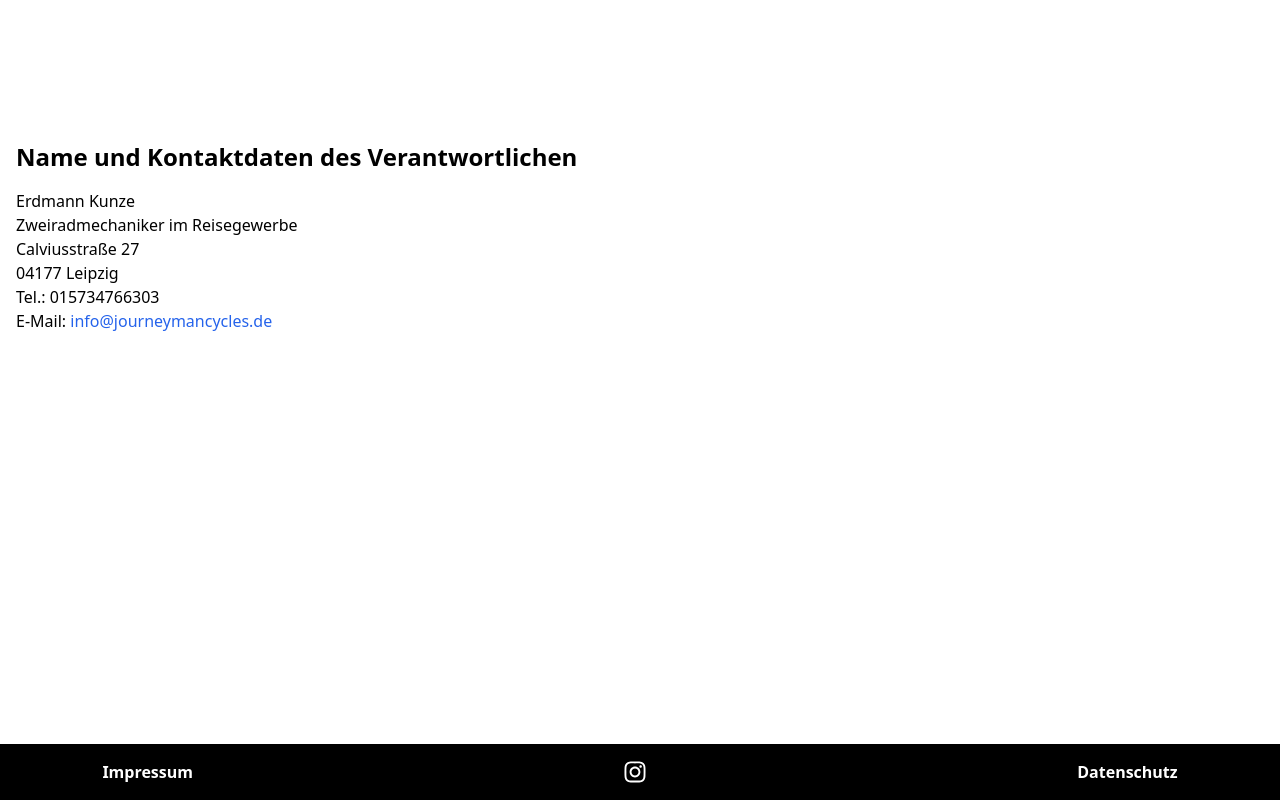
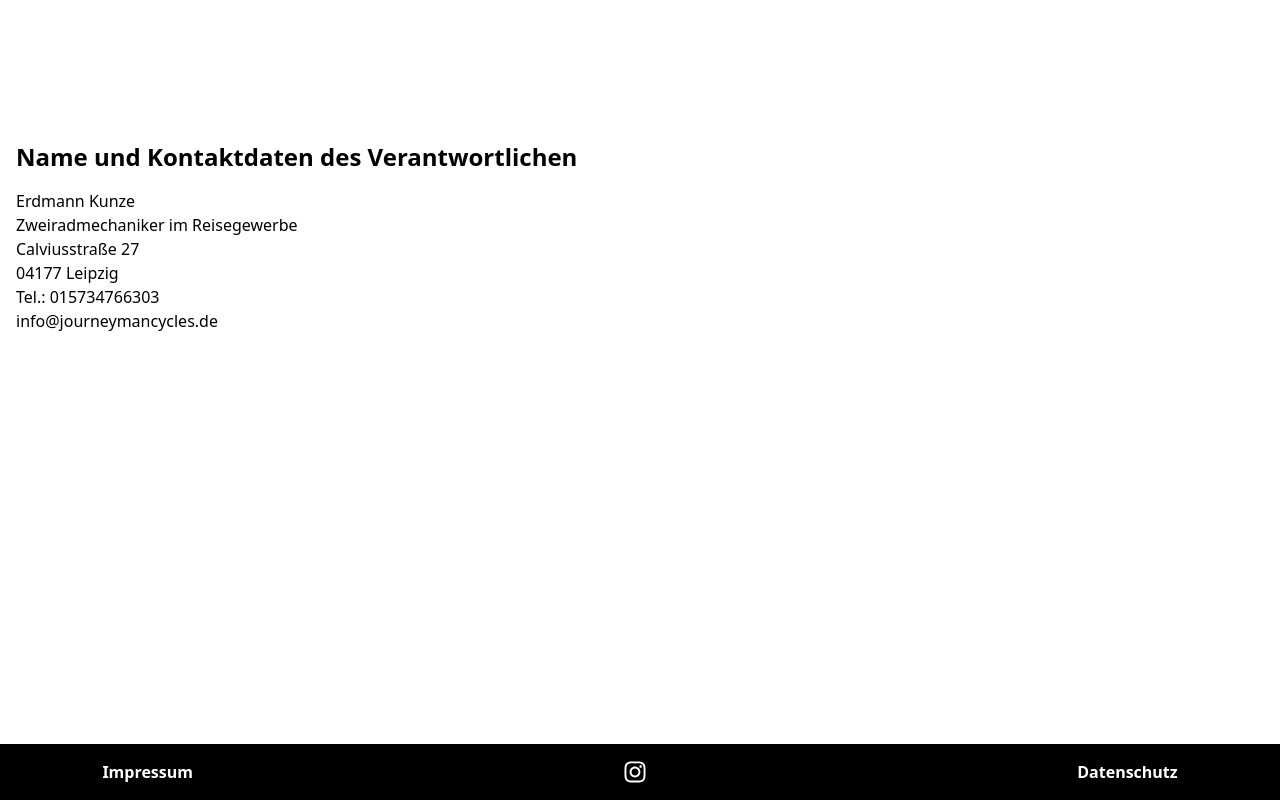
Before and after one commit to Fredmpk/Journeyman-cycles, a React (Vite) app: page /impressum in a window 1280 px wide. Built offline with nearby package versions, Linux system fonts and the light colour scheme.

Commit message:
corrected impressum

```diff
--- a/src/components/impressum.tsx
+++ b/src/components/impressum.tsx
@@ -15,13 +15,7 @@ export default function Impressum() {
         <br />
         Tel.: 015734766303
         <br />
-        E-Mail:{" "}
-        <a
-          href="mailto:info@journeymancycles.de"
-          className="text-blue-600 hover:underline"
-        >
-          info@journeymancycles.de
-        </a>
+        info@journeymancycles.de
       </p>
     </div>
   );
```
